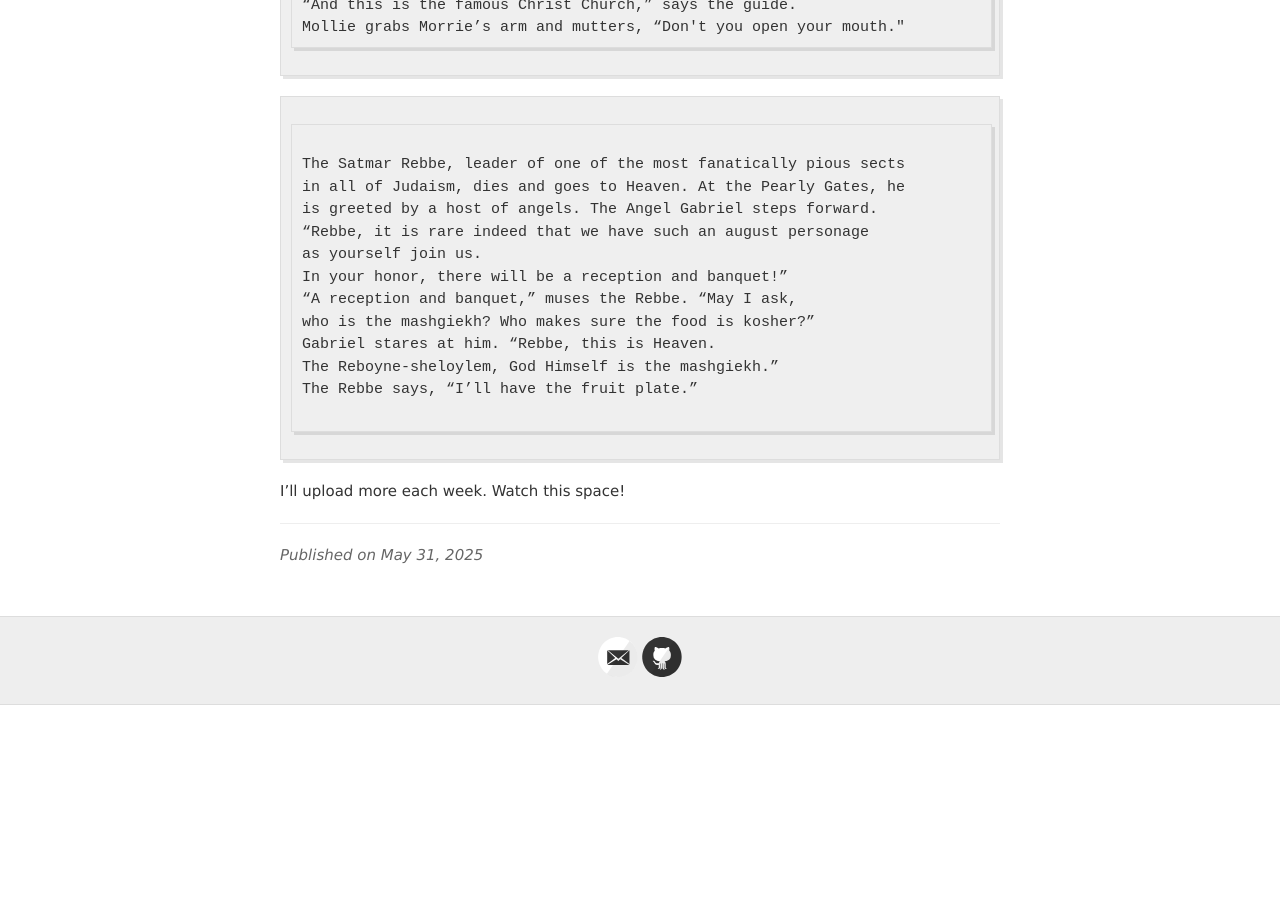
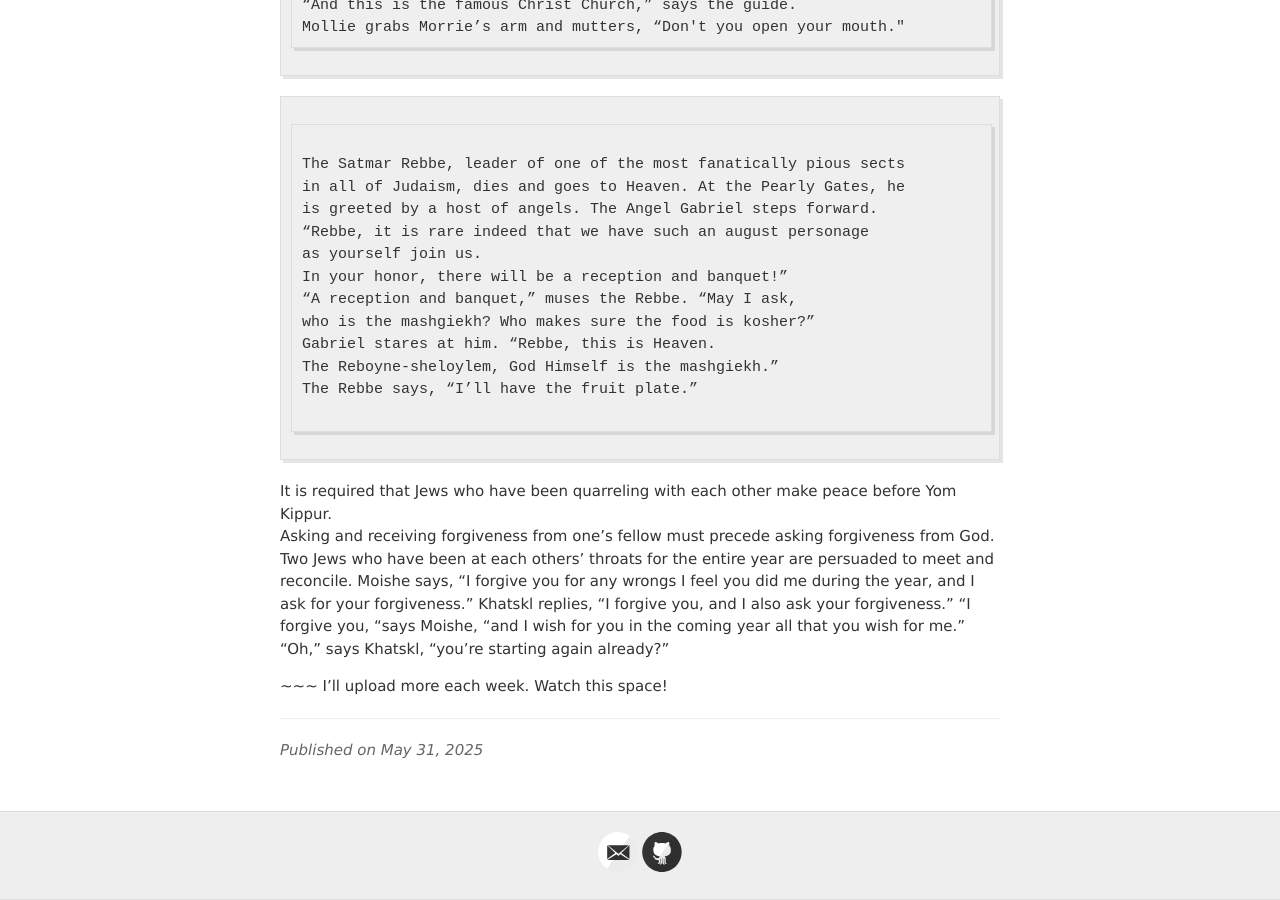
Before and after one commit to jvmallow/jvmallow.github.io, a Jekyll site: the page built from _posts/2025-05-31-Jewish_Humor.md, in a window 1280 px wide and 900 px high, scrolled down 3490 px. Built offline with Jekyll 4.4.1, drawn with Linux system fonts in a browser that asks for light colours; a script that is not in the unit is left out; before the commit the page ends 4195 px from its top, so only the background shows below that.

Commit message:
Update 2025-05-31-Jewish_Humor.md

```diff
--- a/_posts/2025-05-31-Jewish_Humor.md
+++ b/_posts/2025-05-31-Jewish_Humor.md
@@ -139,4 +139,20 @@ The Reboyne-sheloylem, God Himself is the mashgiekh.”
 The Rebbe says, “I’ll have the fruit plate.”
 
 ~~~
+It is required that Jews who have been quarreling
+with each other make peace before Yom Kippur.
+Asking and receiving forgiveness from one’s fellow
+must precede asking forgiveness from God.
+Two Jews who have been at each others’ throats for
+the entire year are persuaded to meet and reconcile.
+Moishe says, “I forgive you for any wrongs I feel
+you did me during the year, and I ask for
+your forgiveness.”
+Khatskl  replies, “I forgive you, and I also ask
+your forgiveness.”
+“I forgive you, “says Moishe, “and I wish for you
+in the coming year all that you wish for me.”
+“Oh,” says Khatskl, “you’re starting again already?”
+
+~~~
 I'll upload more each week. Watch this space!
```
